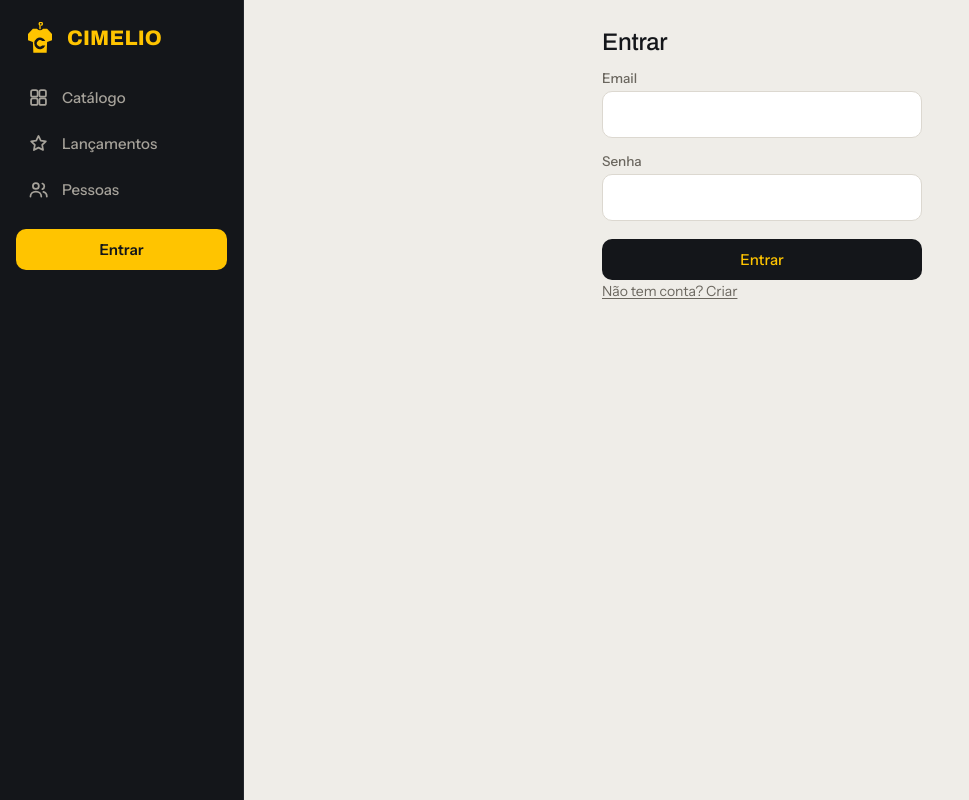
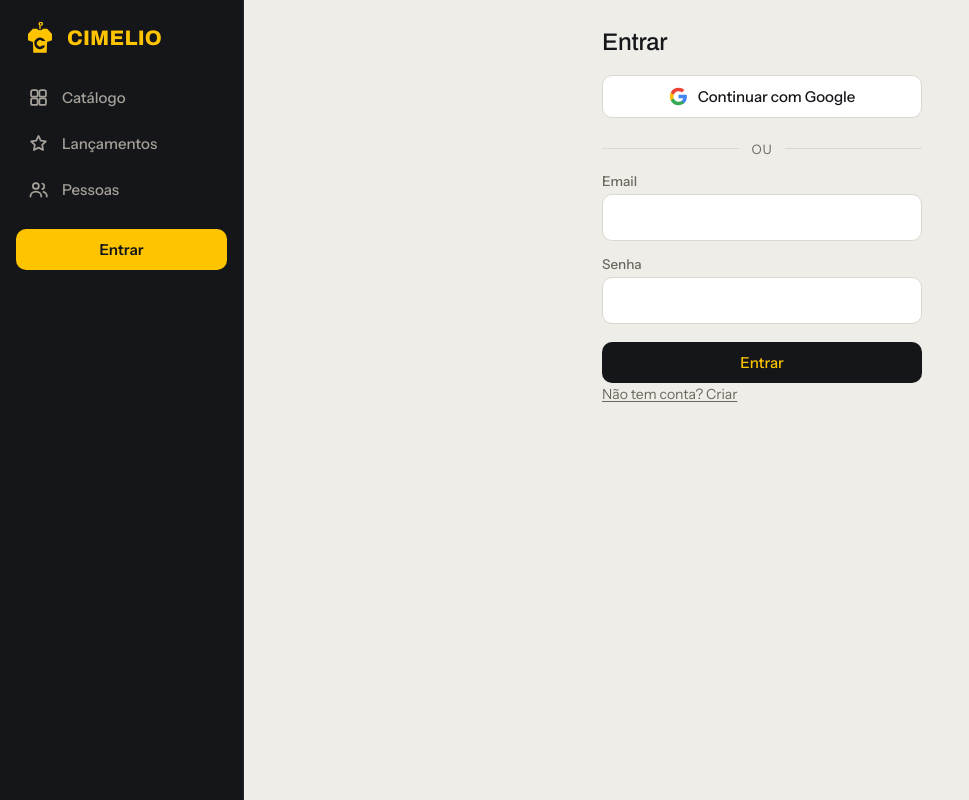
Before and after one commit to joaomauricioporto/cimelio, a React (Vite) app: page /entrar in a window 1280 px wide. Shown: the whole page, without its empty margins (0-969 px from the left). Built offline with nearby package versions, Linux system fonts and the light colour scheme; no server answers.

Commit message:
Entrar com Google e perfil vindo dos metadados

```diff
--- a/src/index.css
+++ b/src/index.css
@@ -1226,3 +1226,27 @@ main { padding: 0 0 70px; }
     .resenha-perfil { padding: 14px 14px 14px 18px; gap: 12px; }
     .rp-titulo strong { font-size: 15px; }
 }
+
+/* ------------------------------------------------- entrar com Google */
+
+.botao.google {
+    width: 100%; gap: 10px; margin-top: 20px;
+    background: var(--carta); color: var(--ink);
+    border: 1px solid var(--linha); font-weight: 500;
+}
+.botao.google:hover { border-color: var(--ink); opacity: 1; }
+
+/* Separador com a palavra no meio da linha: o filete atravessa e o
+   fundo do texto abre o vão, sem precisar de duas linhas soltas. */
+.ou {
+    position: relative; text-align: center; margin: 20px 0 4px;
+}
+.ou::before {
+    content: ''; position: absolute; left: 0; right: 0; top: 50%;
+    border-top: 1px solid var(--linha);
+}
+.ou span {
+    position: relative; background: var(--papel); padding: 0 12px;
+    color: var(--fraco); font-size: 13px; text-transform: uppercase;
+    letter-spacing: 0.06em;
+}
--- a/src/lib/fotos.ts
+++ b/src/lib/fotos.ts
@@ -60,8 +60,16 @@ export async function prepararImagem(arquivo: File): Promise<Blob> {
     return blob;
 }
 
-/** URL pública a partir do caminho guardado no banco. */
+/**
+ * URL pública a partir do caminho guardado no banco.
+ *
+ * Aceita URL completa também: o avatar que vem do Google já é um
+ * endereço, não um arquivo no bucket. Sem esta checagem o app tentaria
+ * montar /storage/.../https://lh3.googleusercontent.com/... e a foto
+ * de todo mundo que entrou por Google quebraria.
+ */
 export function urlDaFoto(path: string): string {
+    if (/^https?:\/\//.test(path)) return path;
     return supabase.storage.from(BUCKET).getPublicUrl(path).data.publicUrl;
 }
 
--- a/src/paginas/Entrar.tsx
+++ b/src/paginas/Entrar.tsx
@@ -1,6 +1,17 @@
 import { useState, type FormEvent } from 'react';
 import { useNavigate } from 'react-router-dom';
 import { supabase } from '../lib/supabase';
+
+function LogoGoogle() {
+    return (
+        <svg viewBox="0 0 48 48" width="19" height="19" aria-hidden="true">
+            <path fill="#4285F4" d="M45.1 24.5c0-1.6-.1-3.2-.4-4.7H24v8.9h11.8c-.5 2.8-2 5.1-4.4 6.7v5.5h7.1c4.2-3.8 6.6-9.5 6.6-16.4z"/>
+            <path fill="#34A853" d="M24 46c5.9 0 10.9-2 14.5-5.3l-7.1-5.5c-2 1.3-4.5 2.1-7.4 2.1-5.7 0-10.5-3.8-12.2-9H4.5v5.7C8.1 41.2 15.4 46 24 46z"/>
+            <path fill="#FBBC05" d="M11.8 28.3c-.4-1.3-.7-2.7-.7-4.3s.3-3 .7-4.3v-5.7H4.5C2.9 17.2 2 20.5 2 24s.9 6.8 2.5 10l7.3-5.7z"/>
+            <path fill="#EA4335" d="M24 10.7c3.2 0 6.1 1.1 8.4 3.3l6.3-6.3C34.9 4.1 29.9 2 24 2 15.4 2 8.1 6.8 4.5 14l7.3 5.7c1.7-5.2 6.5-9 12.2-9z"/>
+        </svg>
+    );
+}
 
 export function Entrar() {
     const [modo, setModo] = useState<'entrar' | 'criar'>('entrar');
@@ -10,6 +21,17 @@ export function Entrar() {
     const [aviso, setAviso] = useState<string | null>(null);
     const [enviando, setEnviando] = useState(false);
     const navegar = useNavigate();
+
+    async function comGoogle() {
+        setErro(null);
+        const { error } = await supabase.auth.signInWithOAuth({
+            provider: 'google',
+            // Volta para a origem atual, e não para uma URL fixa: assim
+            // funciona em localhost e em produção sem trocar código.
+            options: { redirectTo: window.location.origin },
+        });
+        if (error) setErro(error.message);
+    }
 
     async function enviar(e: FormEvent) {
         e.preventDefault();
@@ -46,6 +68,16 @@ export function Entrar() {
                 {modo === 'entrar' ? 'Entrar' : 'Criar conta'}
             </h1>
 
+            {/* O Google vem primeiro de propósito: some a senha, some o
+                email de confirmação, e o cadastro cai para dois toques.
+                É onde a maioria desiste. */}
+            <button className="botao google" onClick={comGoogle}>
+                <LogoGoogle />
+                Continuar com Google
+            </button>
+
+            <div className="ou"><span>ou</span></div>
+
             <form onSubmit={enviar}>
                 <label className="rotulo" htmlFor="email">Email</label>
                 <input id="email" className="busca" type="email" autoComplete="email"
```
